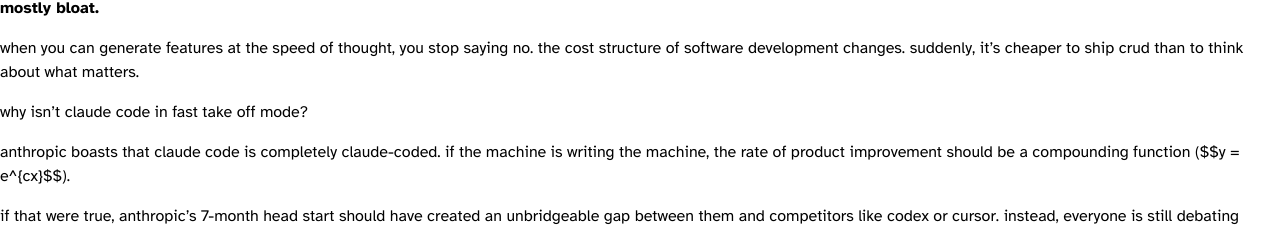
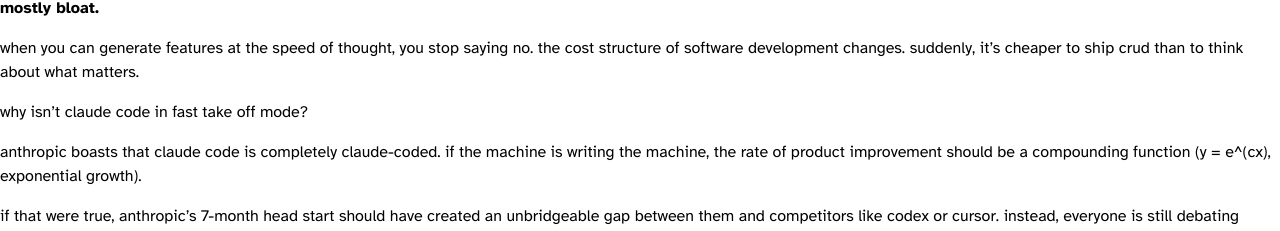
Before and after one commit to fcortell/website, an Astro site: page /blog/2026/ai-hype-vs-reality in a window 1280 px wide. Shown: the part 975-1206 px from the top of the page. Built offline with nearby package versions, Linux system fonts and the light colour scheme; Astro itself is replaced by a stand-in of ours; some packages are replaced by stand-ins of ours.

Commit message:
Replace LaTeX formula with plain text representation

```diff
--- a/src/content/blog/2026/ai-hype-vs-reality.md
+++ b/src/content/blog/2026/ai-hype-vs-reality.md
@@ -33,7 +33,7 @@ when you can generate features at the speed of thought, you stop saying no. the
 
 ## why isn't claude code in fast take off mode?
 
-anthropic boasts that claude code is completely claude-coded. if the machine is writing the machine, the rate of product improvement should be a compounding function ($$y = e^{cx}$$).
+anthropic boasts that claude code is completely claude-coded. if the machine is writing the machine, the rate of product improvement should be a compounding function (y = e^(cx), exponential growth).
 
 if that were true, anthropic's 7-month head start should have created an unbridgeable gap between them and competitors like codex or cursor. instead, everyone is still debating which tool is better. that's the canary.
 
```
